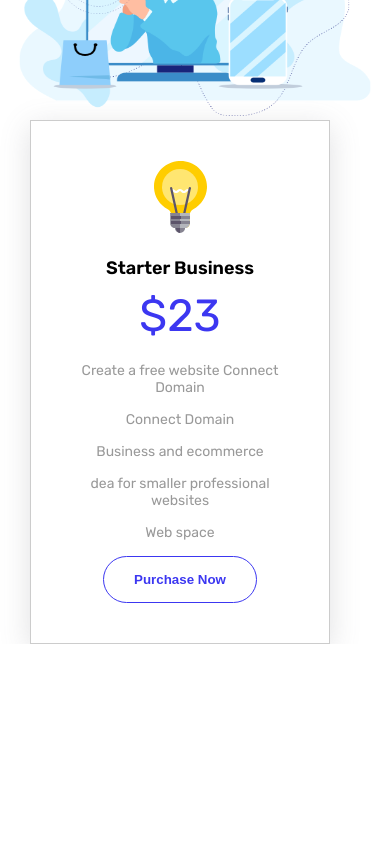
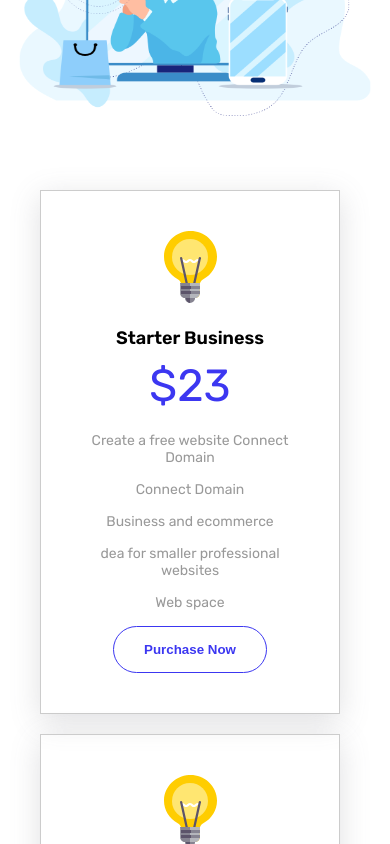
Before and after one commit to denalves/Marrshmallow, a React (Create React App) app: page / in a window 390 px wide. Shown: the part 2860-3704 px from the top of the page. Before the commit the page ends 3504 px from the top, so only its background shows below. Built offline with nearby package versions, Linux system fonts and the light colour scheme.

Commit message:
pagina de plans faltando deixar responsivo

```diff
--- a/src/Components/CardPlans/CardPlans.elements.js
+++ b/src/Components/CardPlans/CardPlans.elements.js
@@ -4,7 +4,7 @@ export const Container = styled.div`
   min-width: 250px;
   width: 300px;
   border: 1px solid #ccc;
-
+ margin: 10px;
   box-shadow: rgba(100, 100, 111, 0.2) 0px 7px 29px 0px;
 `;
 
--- a/src/pages/Plans/Plans.elements.js
+++ b/src/pages/Plans/Plans.elements.js
@@ -1,8 +1,14 @@
-
 import styled from "styled-components";
 import { Container } from "../../globalStyles";
 
+export const ContainerPlans = styled(Container)`
+  padding-top: 60px;
+  ${Container};
+`;
 
-export const ContainerPlans = styled(Container)`
-${Container}
+export const CardsPlan = styled.div`
+  display: flex;
+  justify-content: space-between;
+  flex-wrap: wrap;
+
 `;
--- a/src/pages/Plans/Plans.js
+++ b/src/pages/Plans/Plans.js
@@ -2,14 +2,18 @@ import React from "react";
 import CardPlans from "../../Components/CardPlans/CardPlans";
 import Starter from '../../assets/starter.svg'
 import {
-    ContainerPlans
-
+    ContainerPlans,
+    CardsPlan
   } from "./Plans.elements";
 
 const Plans = (props) => {
     return (
         <ContainerPlans>
-            <CardPlans imagem={Starter} titulo="Starter Business" preco="$23" item1="Create a free website Connect Domain" item2="Connect Domain" item3="Business and ecommerce" item4="dea for smaller professional websites" item5="Web space"   />
+            <CardsPlan>
+            <CardPlans imagem={Starter} titulo="Starter Business" preco="$23" item1="Create a free website Connect Domain" item2="Connect Domain" item3="Business and ecommerce" item4="dea for smaller professional websites" item5="Web space"/>
+            <CardPlans imagem={Starter} titulo="Starter Business" preco="$23" item1="Create a free website Connect Domain" item2="Connect Domain" item3="Business and ecommerce" item4="dea for smaller professional websites" item5="Web space"/>
+            <CardPlans imagem={Starter} titulo="Starter Business" preco="$23" item1="Create a free website Connect Domain" item2="Connect Domain" item3="Business and ecommerce" item4="dea for smaller professional websites" item5="Web space"/>
+            </CardsPlan>
         </ContainerPlans>
 
     )
```
